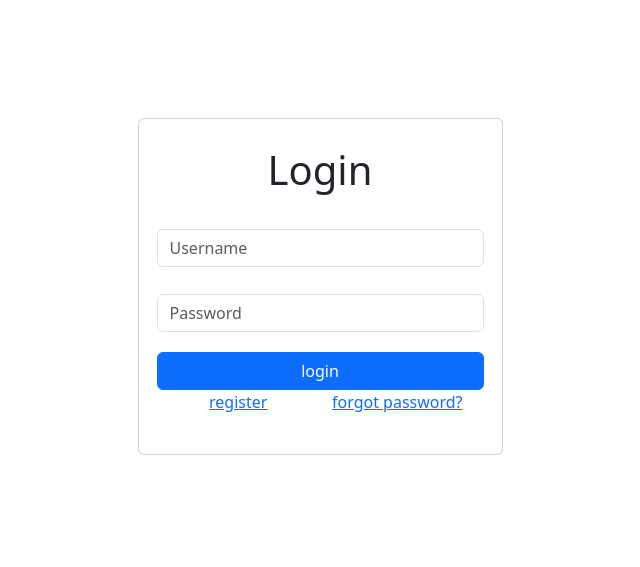
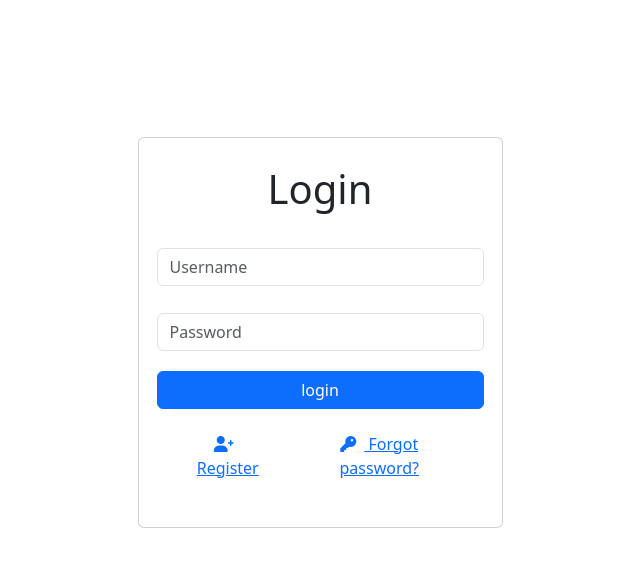
Before and after one commit to seanlixu/CITS3403-RequestBoard, a Flask app: page /login in a window 1280 px wide. Shown: the top 567 px of the page, without its empty margins (320-960 px from the left). Run offline with Flask 3, Linux system fonts and the light colour scheme.

Commit message:
Update login.html
Button changes

```diff
--- a/app/templates/login.html
+++ b/app/templates/login.html
@@ -31,18 +31,14 @@
                             </div>
                         </form>
 
-                        <div class="row justify-content-center" >
-                            <div class="col d-flex justify-content-center">
-                                <a href="{{url_for('register')}}">register</a>
-                            </div>
-                            <div class="col">
-                                <a href="forgotPass.html">forgot password?</a>
-                            </div>
+                        <link rel="stylesheet" href="https://cdnjs.cloudflare.com/ajax/libs/font-awesome/6.0.0/css/all.min.css"> <div class="d-flex justify-content-center mt-3">
+                            <a href="{{ url_for('register') }}" class="btn btn-link">
+                                <i class="fas fa-user-plus me-2"></i> Register
+                            </a>
+                            <a href="forgotPass.html" class="btn btn-link">
+                                <i class="fas fa-key me-2"></i> Forgot password?
+                            </a>
                         </div>
-                    </div>
-                </div>
-            </div>
-        </div>
 
 
         <script src="../static/parallax.js"></script>
```
